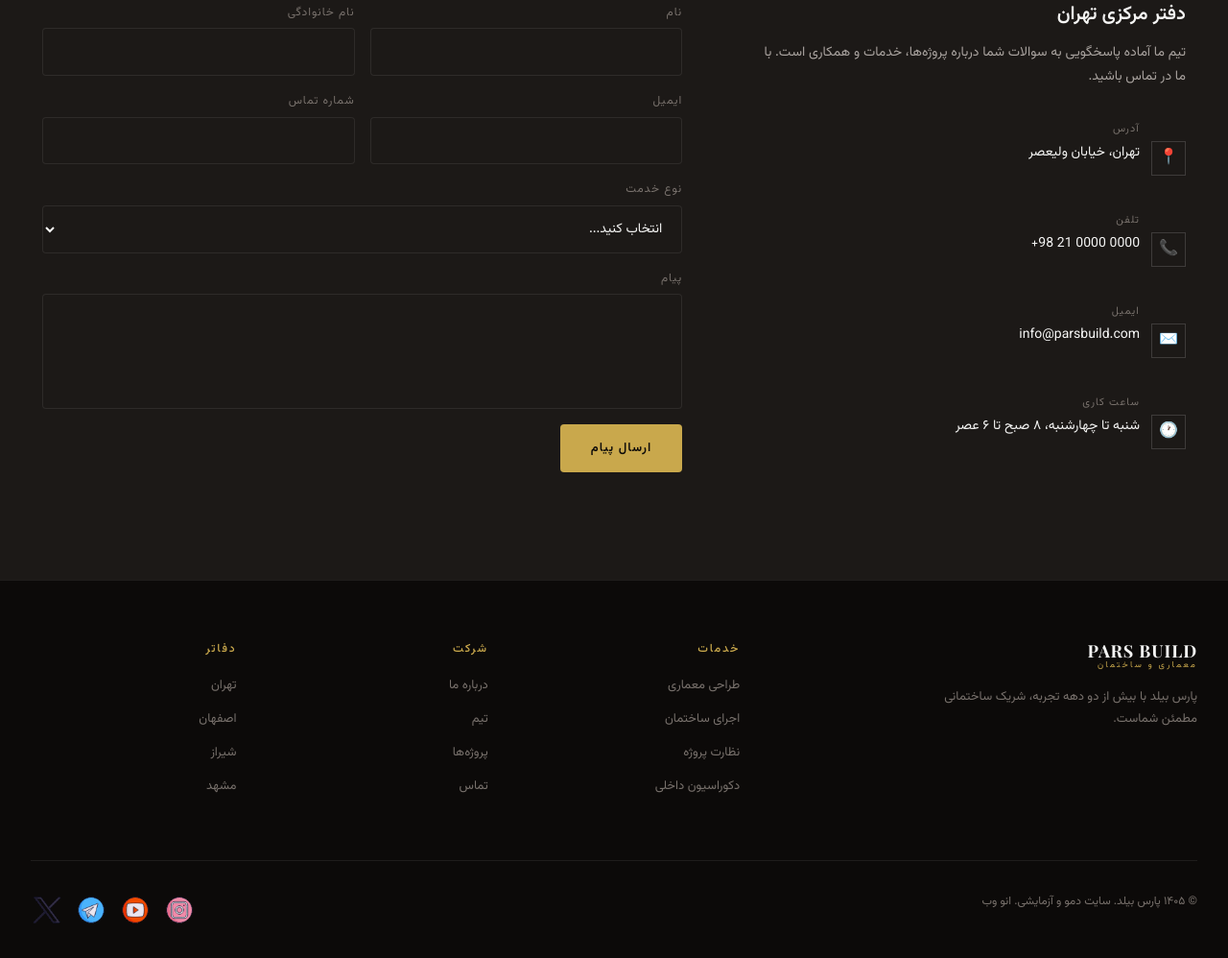
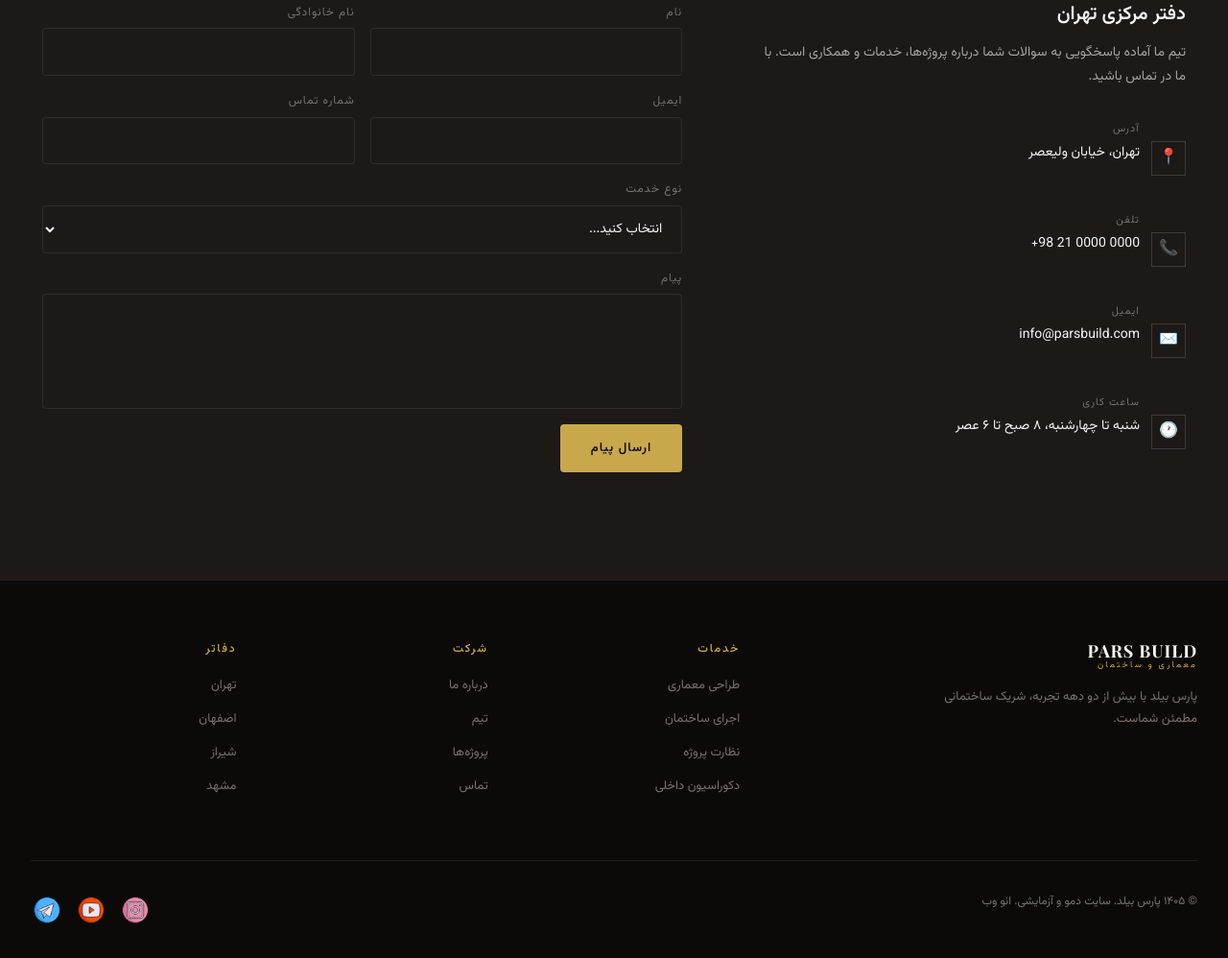
Before and after one commit to enwo-web/pars-build, a plain HTML site: page index.html in a window 1280 px wide. Shown: the part 5841-6839 px from the top of the page at 96% size. Drawn offline with nearby package versions, Linux system fonts and the light colour scheme.

Commit message:
index.html

```diff
--- a/index.html
+++ b/index.html
@@ -532,9 +532,8 @@
       <p id="footer-copy">© ۱۴۰۵ پارس بیلد. سایت دمو و آزمایشی. انو وب</p>
       <div class="footer-socials" aria-label="شبکه‌های اجتماعی">
         <a href="https://instagram.com/enwo_web" target="_blank" class="social-btn" aria-label="اینستاگرام"><img src="imgs/instagram.gif" class="img-fluid" alt="instagran-gif"></a>
-        <a href="#" class="social-btn" aria-label="یوتیوب"><img src="imgs/youtube.gif" class="img-fluid" alt="youtube-gif"></a>
+        <a href="https://youtube.com/@enwo_web" target="_blank" class="social-btn" aria-label="یوتیوب"><img src="imgs/youtube.gif" class="img-fluid" alt="youtube-gif"></a>
         <a href="https://t.me/enwo_web" target="_blank" class="social-btn" aria-label="تلگرام"><img src="imgs/telegram.gif" class="img-fluid" alt="telegran-gif"></a>
-        <a href="#" target="_blank" class="social-btn" aria-label="توییتر"><img src="imgs/x.gif" class="img-fluid" alt="x-gif"></a>
       </div>
     </div>
   </div>
```
